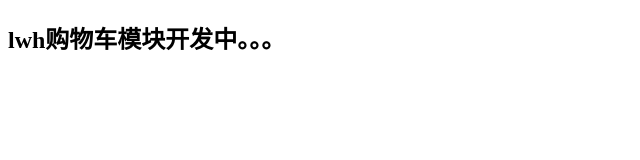
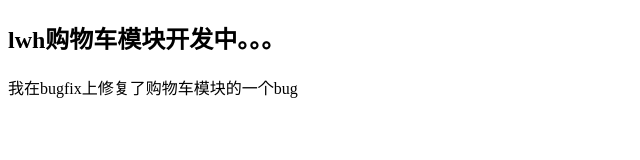
Before and after one commit to w3cteching/dianshang_2109, a plain HTML site: page shopping.html in a window 1280 px wide. Shown: the whole page, without its empty margins (0-640 px from the left). Drawn offline with Linux system fonts and the light colour scheme.

Commit message:
在bugfix上修复了一个bug

```diff
--- a/shopping.html
+++ b/shopping.html
@@ -8,5 +8,6 @@
 </head>
 <body>
     <h2>lwh购物车模块开发中。。。</h2>
+    <p>我在bugfix上修复了购物车模块的一个bug</p>
 </body>
 </html>
```
